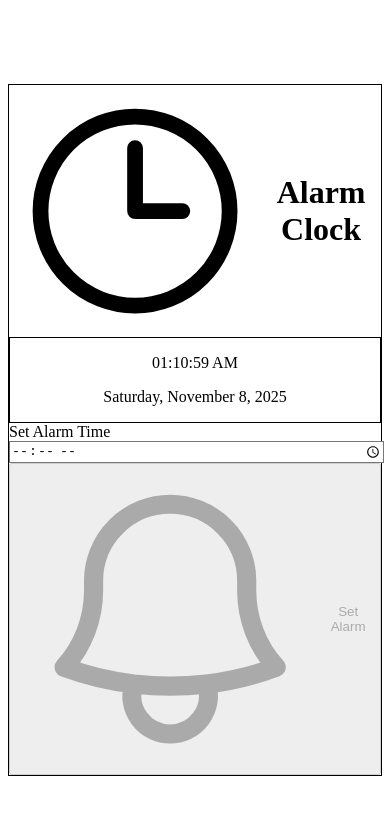
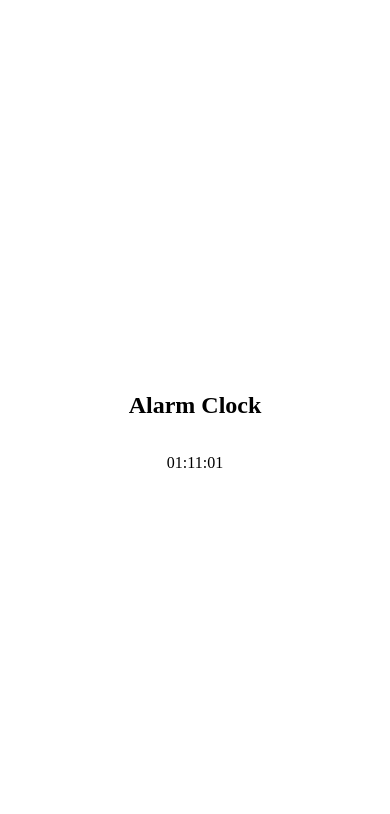
Before and after one commit to erector666/test2, a Next.js app: page / in a window 390 px wide. Shown: the top 814 px of the page. Built offline with nearby package versions, Linux system fonts and the light colour scheme.

Commit message:
style: improve AlarmClock component styling with Tailwind
Improve the styling of the AlarmClock component using Tailwind CSS classes to match the Spotify mobile clone aesthetic.

```diff
--- a/components/AlarmClock.js
+++ b/components/AlarmClock.js
@@ -1,193 +1,26 @@
-import { useState, useEffect } from 'react';
-import { ClockIcon, BellIcon, CheckIcon } from '@heroicons/react/24/outline';
+import React, { useState, useEffect } from 'react';
 
-export default function AlarmClock() {
+function AlarmClock() {
 const [currentTime, setCurrentTime] = useState(new Date());
-  const [alarmTime, setAlarmTime] = useState('');
-  const [isAlarmSet, setIsAlarmSet] = useState(false);
-  const [isAlarmTriggered, setIsAlarmTriggered] = useState(false);
-  const [isSettingAlarm, setIsSettingAlarm] = useState(false);
-  const [showSuccessAnimation, setShowSuccessAnimation] = useState(false);
 
 useEffect(() => {
-    const timer = setInterval(() => {
+const intervalId = setInterval(() => {
 setCurrentTime(new Date());
-    }, 1000);
+},1000);
 
-    return () => clearInterval(timer);
+return () => clearInterval(intervalId);
 }, []);
 
-  useEffect(() => {
-    if (isAlarmSet && alarmTime) {
-      const now = new Date();
-      const [hours, minutes] = alarmTime.split(':');
-      const alarmDate = new Date();
-      alarmDate.setHours(parseInt(hours), parseInt(minutes), 0, 0);
-
-      if (alarmDate <= now) {
-        alarmDate.setDate(alarmDate.getDate() + 1);
-      }
-
-      if (now.getHours() === alarmDate.getHours() &&
-          now.getMinutes() === alarmDate.getMinutes()) {
-        setIsAlarmTriggered(true);
-      }
-    }
-  }, [currentTime, alarmTime, isAlarmSet]);
-
-  const handleSetAlarm = () => {
-    if (alarmTime) {
-      setIsSettingAlarm(true);
-
-      // Simulate setting process with animation
-      setTimeout(() => {
-        setIsAlarmSet(true);
-        setIsSettingAlarm(false);
-        setShowSuccessAnimation(true);
-
-        // Hide success animation after 2 seconds
-        setTimeout(() => {
-          setShowSuccessAnimation(false);
-        }, 2000);
-      }, 1000);
-    }
-  };
-
-  const handleCancelAlarm = () => {
-    setIsAlarmSet(false);
-    setIsAlarmTriggered(false);
-    setAlarmTime('');
-  };
-
-  const formatTime = (date) => {
-    return date.toLocaleTimeString('en-US', {
-      hour12: true,
-      hour: '2-digit',
-      minute: '2-digit',
-      second: '2-digit'
-    });
-  };
+const hours = currentTime.getHours().toString().padStart(2, '0');
+const minutes = currentTime.getMinutes().toString().padStart(2, '0');
+const seconds = currentTime.getSeconds().toString().padStart(2, '0');
 
 return (
-    <div className="min-h-screen bg-gradient-to-br from-blue-900 via-purple-900 to-indigo-900 flex items-center justify-center p-4">
-      <div className="bg-white/10 backdrop-blur-lg rounded-3xl shadow-2xl p-8 w-full max-w-md border border-white/20">
-        {/* Header */}
-        <div className="text-center mb-8">
-          <div className="flex items-center justify-center mb-4">
-            <ClockIcon className="w-8 h-8 text-white mr-2" />
-            <h1 className="text-2xl font-bold text-white">Alarm Clock</h1>
-          </div>
-        </div>
-
-        {/* Current Time Display */}
-        <div className="text-center mb-8">
-          <div className="bg-black/20 rounded-2xl p-6 border border-white/10">
-            <p className="text-4xl font-mono font-bold text-white mb-2">
-              {formatTime(currentTime)}
-            </p>
-            <p className="text-white/70 text-sm">
-              {currentTime.toLocaleDateString('en-US', {
-                weekday: 'long',
-                year: 'numeric',
-                month: 'long',
-                day: 'numeric'
-              })}
-            </p>
-          </div>
-        </div>
-
-        {/* Alarm Setting */}
-        <div className="space-y-6">
-          <div>
-            <label className="block text-white/90 text-sm font-medium mb-2">
-              Set Alarm Time
-            </label>
-            <input
-              type="time"
-              value={alarmTime}
-              onChange={(e) => setAlarmTime(e.target.value)}
-              className="w-full px-4 py-3 bg-white/10 border border-white/20 rounded-xl text-white placeholder-white/50 focus:outline-none focus:ring-2 focus:ring-blue-400 focus:border-transparent backdrop-blur-sm"
-              disabled={isAlarmSet}
-            />
-          </div>
-
-          {/* Action Buttons */}
-          <div className="space-y-3">
-            {!isAlarmSet ? (
-              <button
-                onClick={handleSetAlarm}
-                disabled={!alarmTime || isSettingAlarm}
-                className={`w-full py-3 px-6 rounded-xl font-medium transition-all duration-300 flex items-center justify-center space-x-2 ${
-                  isSettingAlarm
-                    ? 'bg-yellow-500/20 text-yellow-300 animate-pulse cursor-not-allowed'
-                    : alarmTime
-                    ? 'bg-green-500/20 hover:bg-green-500/30 text-green-300 hover:scale-105 transform'
-                    : 'bg-gray-500/20 text-gray-400 cursor-not-allowed'
-                }`}
-              >
-                {isSettingAlarm ? (
-                  <>
-                    <div className="animate-spin rounded-full h-5 w-5 border-b-2 border-yellow-300"></div>
-                    <span>Setting Alarm...</span>
-                  </>
-                ) : (
-                  <>
-                    <BellIcon className="w-5 h-5" />
-                    <span>Set Alarm</span>
-                  </>
-                )}
-              </button>
-            ) : (
-              <button
-                onClick={handleCancelAlarm}
-                className="w-full bg-red-500/20 hover:bg-red-500/30 text-red-300 py-3 px-6 rounded-xl font-medium transition-all duration-300 hover:scale-105 transform flex items-center justify-center space-x-2"
-              >
-                <span>Cancel Alarm</span>
-              </button>
-            )}
-          </div>
-
-          {/* Alarm Status with Animation */}
-          {isAlarmSet && (
-            <div className={`bg-green-500/20 border border-green-400/30 rounded-xl p-4 transition-all duration-500 ${
-              showSuccessAnimation ? 'animate-pulse scale-105' : 'animate-slide-in'
-            }`}>
-              <div className="flex items-center space-x-3">
-                <div className={`transition-all duration-500 ${
-                  showSuccessAnimation ? 'animate-bounce' : ''
-                }`}>
-                  {showSuccessAnimation ? (
-                    <CheckIcon className="w-6 h-6 text-green-300" />
-                  ) : (
-                    <BellIcon className="w-6 h-6 text-green-300 animate-pulse" />
-                  )}
-                </div>
-                <div>
-                  <p className="text-green-300 font-medium">
-                    {showSuccessAnimation ? 'Alarm Set Successfully!' : 'Alarm Set'}
-                  </p>
-                  <p className="text-green-200/80 text-sm">
-                    Will ring at {alarmTime}
-                  </p>
-                </div>
-              </div>
-            </div>
-          )}
-
-          {/* Alarm Triggered */}
-          {isAlarmTriggered && (
-            <div className="bg-red-500/20 border border-red-400/30 rounded-xl p-4 animate-bounce">
-              <div className="flex items-center space-x-3">
-                <BellIcon className="w-6 h-6 text-red-300 animate-ping" />
-                <div>
-                  <p className="text-red-300 font-bold animate-pulse">ALARM RINGING!</p>
-                  <p className="text-red-200/80 text-sm">Time to wake up!</p>
-                </div>
-              </div>
-            </div>
-          )}
-        </div>
-      </div>
+<div className="flex flex-col items-center justify-center h-screen bg-black text-white">
+<h2 className="text-2xl font-semibold mb-4">Alarm Clock</h2>
+<p className="text-6xl font-bold">{hours}:{minutes}:{seconds}</p>
 </div>
 );
 }
+
+export default AlarmClock;
```
Lines whose indentation alone changed are shown as unchanged.
